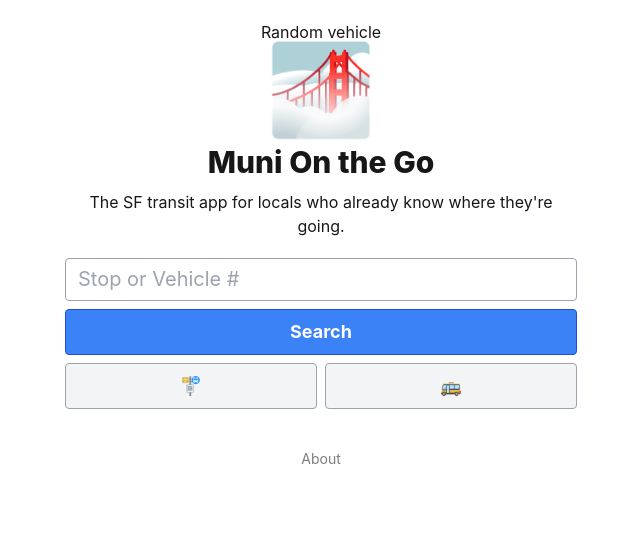
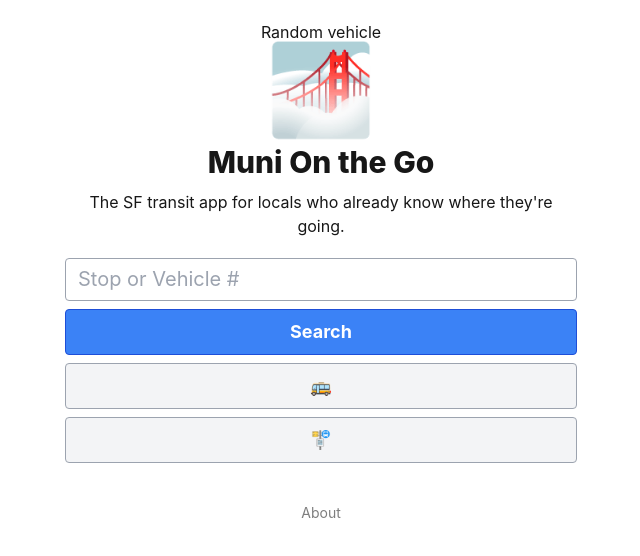
Before and after one commit to djbusstop/muni-on-the-go, a Next.js app: page / in a window 1280 px wide. Shown: the top 556 px of the page, without its empty margins (319-959 px from the left). Built offline with nearby package versions, Linux system fonts and the light colour scheme; no server answers.

Commit message:
change order and only future stops

```diff
--- a/app/vehicle/nearby/NearbyVehiclesList.tsx
+++ b/app/vehicle/nearby/NearbyVehiclesList.tsx
@@ -60,9 +60,18 @@
     <ul className={clsx(["flex", "flex-col", "gap-3"])}>
       {nearbyVehicles.map(({ vehicle }, index) => {
         const stops = getStops(vehicle);
-        if (!stops.at(0)) return null;
 
-        const nextStop = stops[0];
+        // Next tracked stop
+        const nextStop = stops.find((stop) => {
+          const expectedArrivalTime = localDate(
+            stop.ExpectedArrivalTime ||
+              stop.ExpectedDepartureTime ||
+              stop.AimedArrivalTime
+          );
+          return expectedArrivalTime > dayjs();
+        });
+
+        if (!nextStop) return null;
 
         const expectedArrivalTime = localDate(
           nextStop.ExpectedArrivalTime ||
--- a/ui/SearchForm.tsx
+++ b/ui/SearchForm.tsx
@@ -44,6 +44,16 @@
           Search
         </button>
       </div>
+      <button
+        aria-label="Find nearby vehicles"
+        title="Find nearby vehicles"
+        className="bg-gray-100 hover:bg-gray-200 text-gray-400 p-2 border border-gray-400 rounded text-lg flex-grow"
+        onClick={() => {
+          router.push("/vehicle/nearby");
+        }}
+      >
+        🚌
+      </button>
       <div className={clsx(["flex", "gap-2"])}>
         <button
           aria-label="Find nearby stops"
@@ -55,16 +65,6 @@
         >
           🚏
         </button>
-        <button
-          aria-label="Find nearby vehicles"
-          title="Find nearby vehicles"
-          className="bg-gray-100 hover:bg-gray-200 text-gray-400 p-2 border border-gray-400 rounded text-lg flex-grow"
-          onClick={() => {
-            router.push("/vehicle/nearby");
-          }}
-        >
-          🚌
-        </button>
       </div>
     </form>
   );
```
